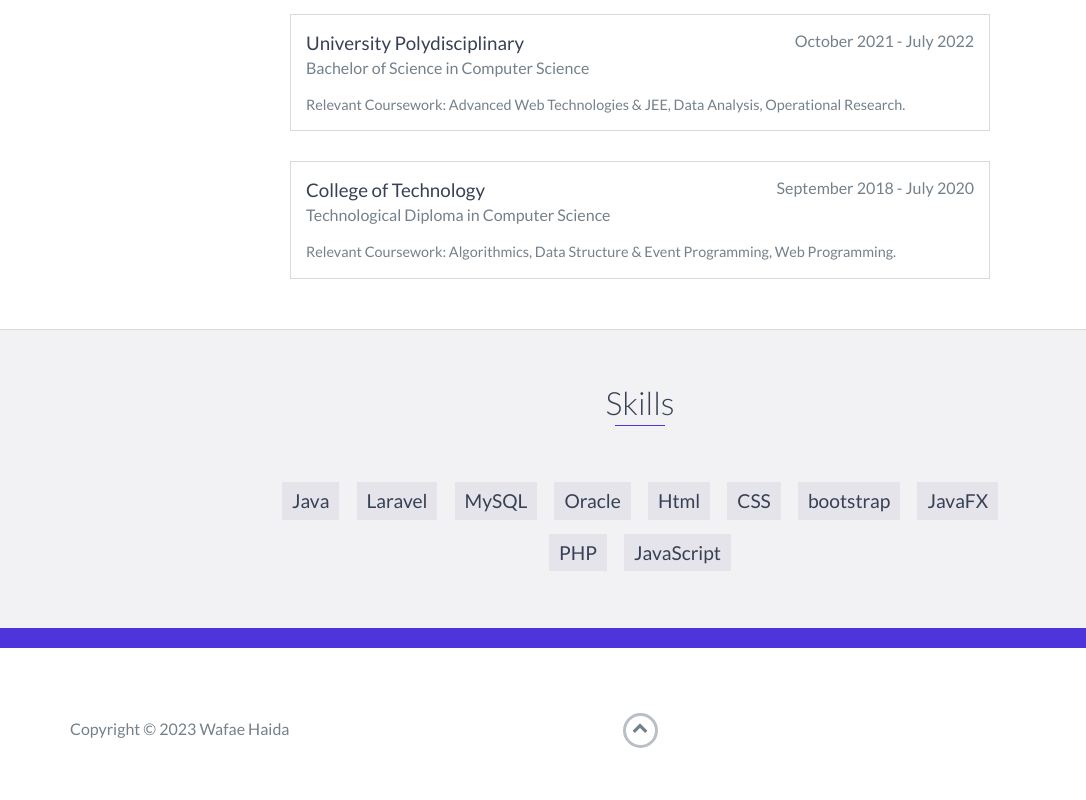
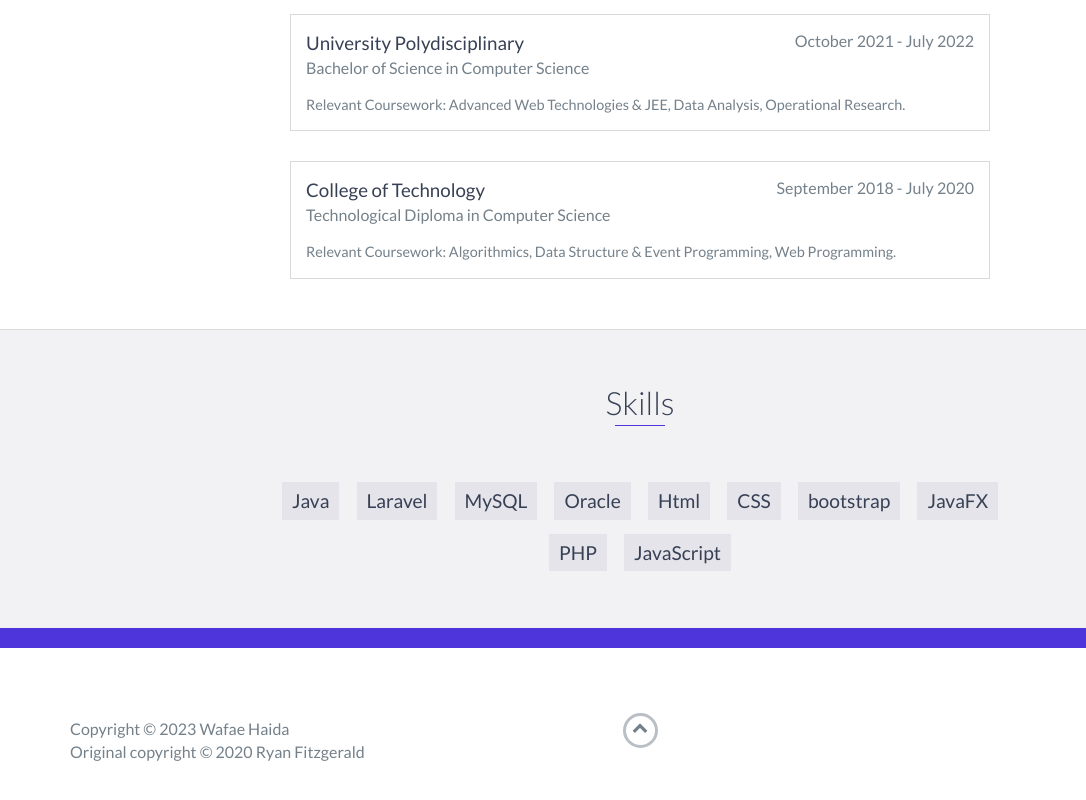
Before and after one commit to wafae-haida/resume, a website: page index.html in a window 1280 px wide. Shown: the part 2860-3660 px from the top of the page, 0-1086 px from the left. Drawn offline with nearby package versions, Linux system fonts and the light colour scheme.

Commit message:
Update index.html

```diff
--- a/index.html
+++ b/index.html
@@ -264,6 +264,8 @@
                 <div class="col-sm-5 copyright">
                     <p>
                         Copyright &copy; <span id="current-year">2023</span> Wafae Haida
+			<br>
+			Original copyright &copy; <span id="current-year">2020</span> Ryan Fitzgerald
                     </p>
                 </div>
                 <div class="col-sm-2 top">
```
